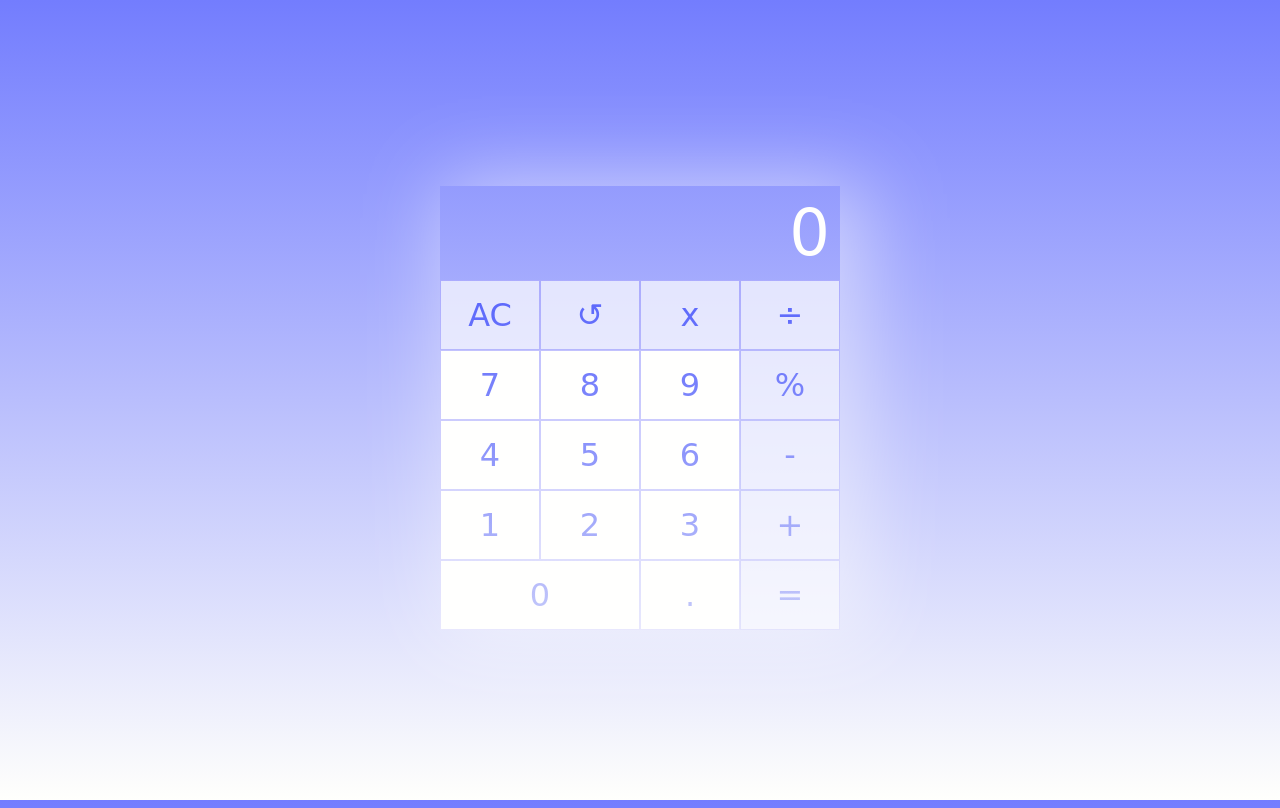
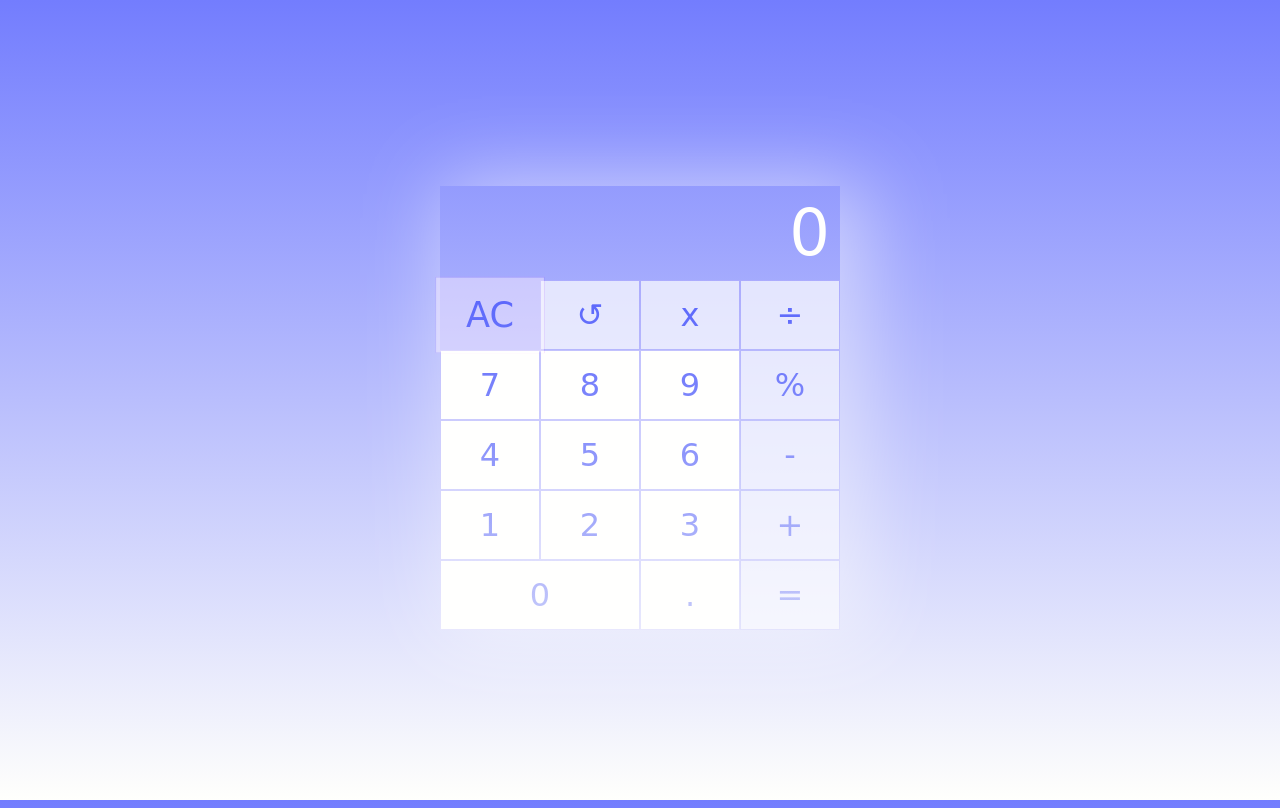
Before and after one commit to ivvva/calculator, a plain HTML site: page index.html in a window 1280 px wide. In both pictures the pointer is over the button "AC". Drawn offline with Linux system fonts and the light colour scheme; a web font is replaced by a local one.

Commit message:
css layout

```diff
--- a/style.css
+++ b/style.css
@@ -2,7 +2,7 @@ html,
 body {
   height: 100%;
   min-height: 100%;
-  font-family: 'Cute Font', cursive;
+  font-family: "Cute Font", cursive;
 }
 body {
   display: flex;
@@ -10,7 +10,7 @@ body {
   align-items: center;
   font-family: Roboto, sans-serif;
   background: linear-gradient(#737dfe, #fffffc);
-  font-family: 'Cute Font', cursive;
+  font-family: "Cute Font", cursive;
 }
 .calculator {
   box-shadow: 15px 5px 75px 10px rgba(255, 255, 252, 0.5);
@@ -30,7 +30,7 @@ body {
   mix-blend-mode: overlay;
 }
 button {
-    font-family: 'Cute Font', cursive;
+  font-family: "Cute Font", cursive;
   cursor: pointer;
   flex: 0 1 25%;
   height: 70px;
@@ -39,12 +39,28 @@ button {
   mix-blend-mode: overlay;
   background-color: rgba(255, 255, 252, 1);
   border: 1px solid rgba(60, 45, 102, 0.5);
+  transition: ease-in-out 0.3s;
 }
 .btn-large {
   flex: 0 1 50%;
   mix-blend-mode: overlay;
+  transition: ease-in-out 0.3s;
 }
 .btn-opaque {
   mix-blend-mode: overlay;
-    background: rgba(255, 255, 255, 0.7)
+  background: rgba(255, 255, 255, 0.7);
+  transition: ease-in-out 0.3s;
 }
+
+button:hover,
+.btn-large:hover{
+    transform: scale(1.1);
+    transition: ease-in-out 0.3s;
+    background: rgba(255, 255, 255, 0.7);
+}
+
+.btn-opaque:hover{
+    transform: scale(1.1);
+    transition: ease-in-out 0.3s;
+    background: rgba(210, 196, 241, 0.7);
+}
```
Lines whose indentation alone changed are shown as unchanged.
